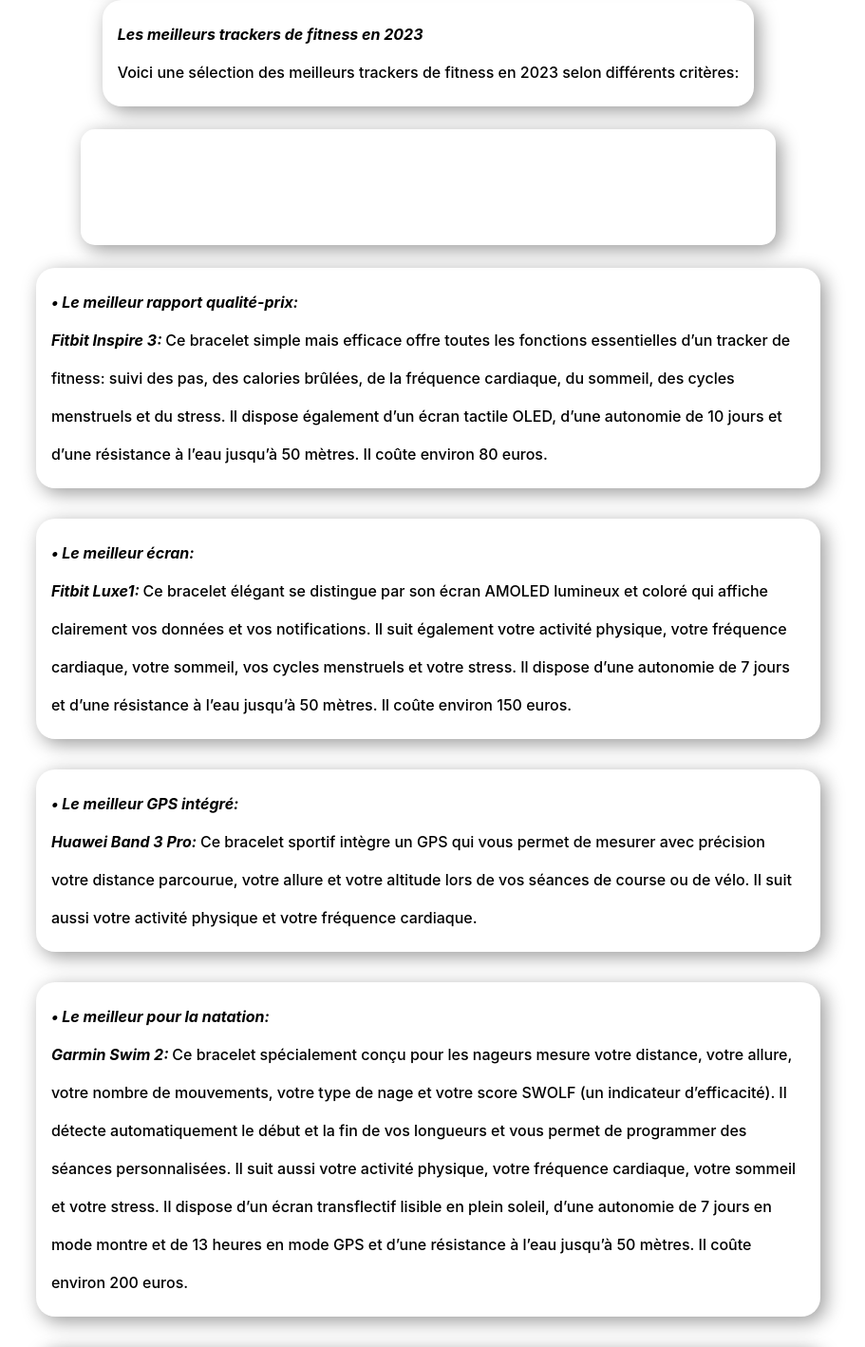
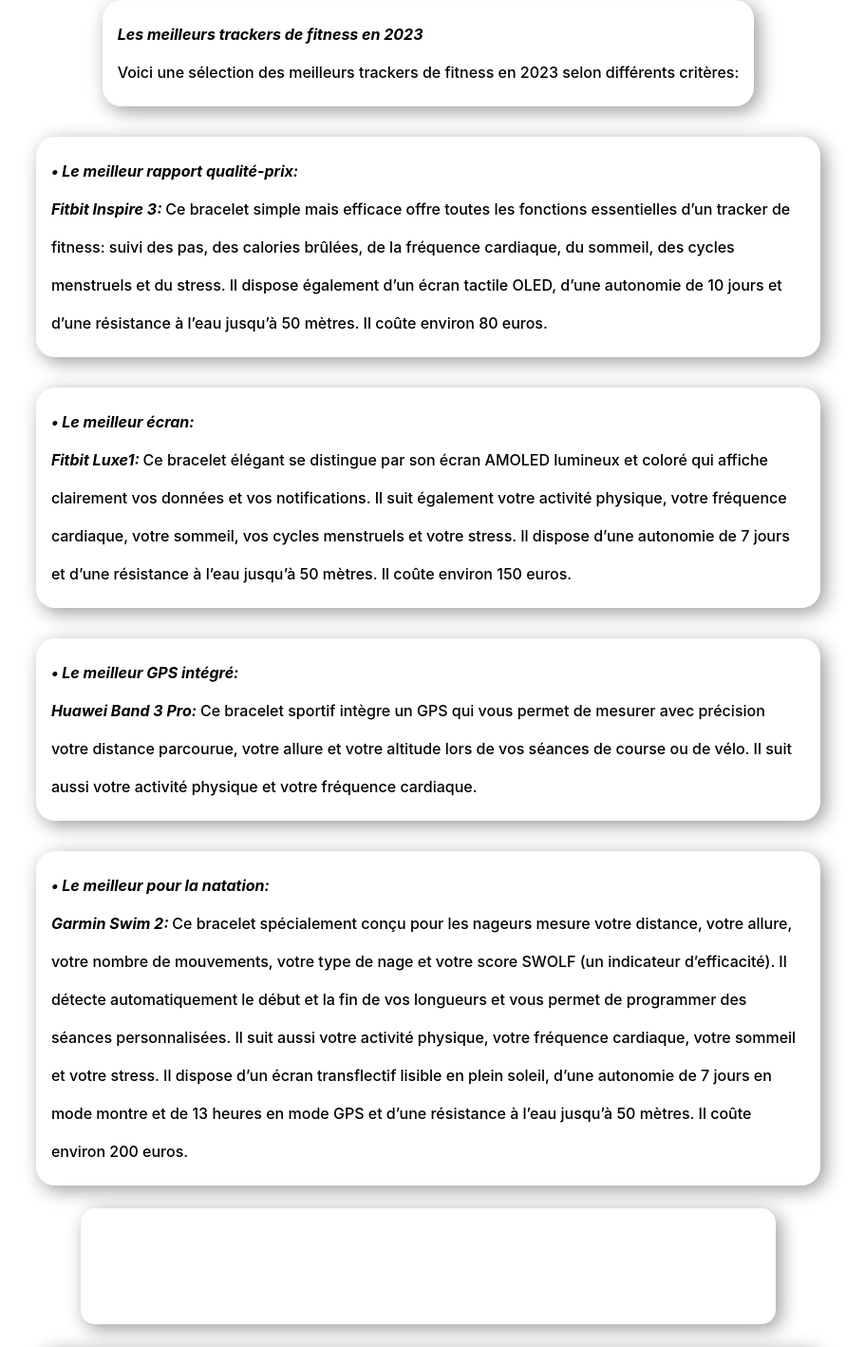
Before and after one commit to Ninahealthy/frnh, a Next.js app: page /Fitness/meilleurs-trackers-de-fitness-pour-les-femmes in a window 1280 px wide. Shown: the part 1988-3406 px from the top of the page at 95% size, without its empty margins (189-1100 px from the left). Built offline with nearby package versions, Linux system fonts and the light colour scheme.

Commit message:
150420230323

```diff
--- a/pages/Fitness/meilleurs-trackers-de-fitness-pour-les-femmes.js
+++ b/pages/Fitness/meilleurs-trackers-de-fitness-pour-les-femmes.js
@@ -97,7 +97,6 @@ export default function Tracker() {
           Voici une sélection des meilleurs trackers de fitness en 2023 selon
           différents critères:
         </p>
-        <Adunit />
         <p>
           <strong>
             <em>• Le meilleur rapport qualité-prix:</em>
@@ -160,7 +159,7 @@ export default function Tracker() {
           en mode montre et de 13 heures en mode GPS et d’une résistance à l’eau
           jusqu’à 50 mètres. Il coûte environ 200 euros.
         </p>
-
+        <Adunit />
         <p>
           <strong>
             <em>• Le meilleur pour le cyclisme:</em>
```
